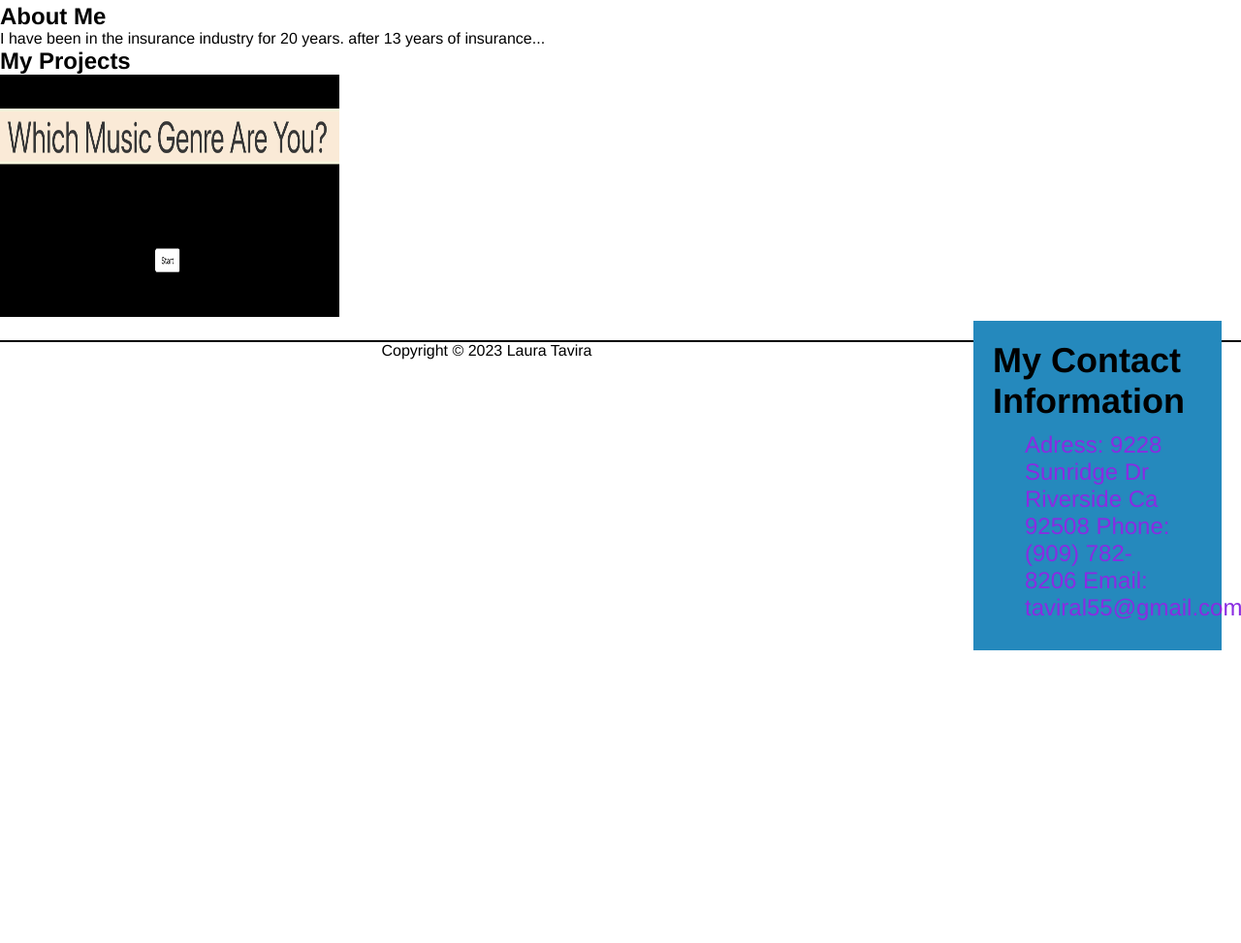
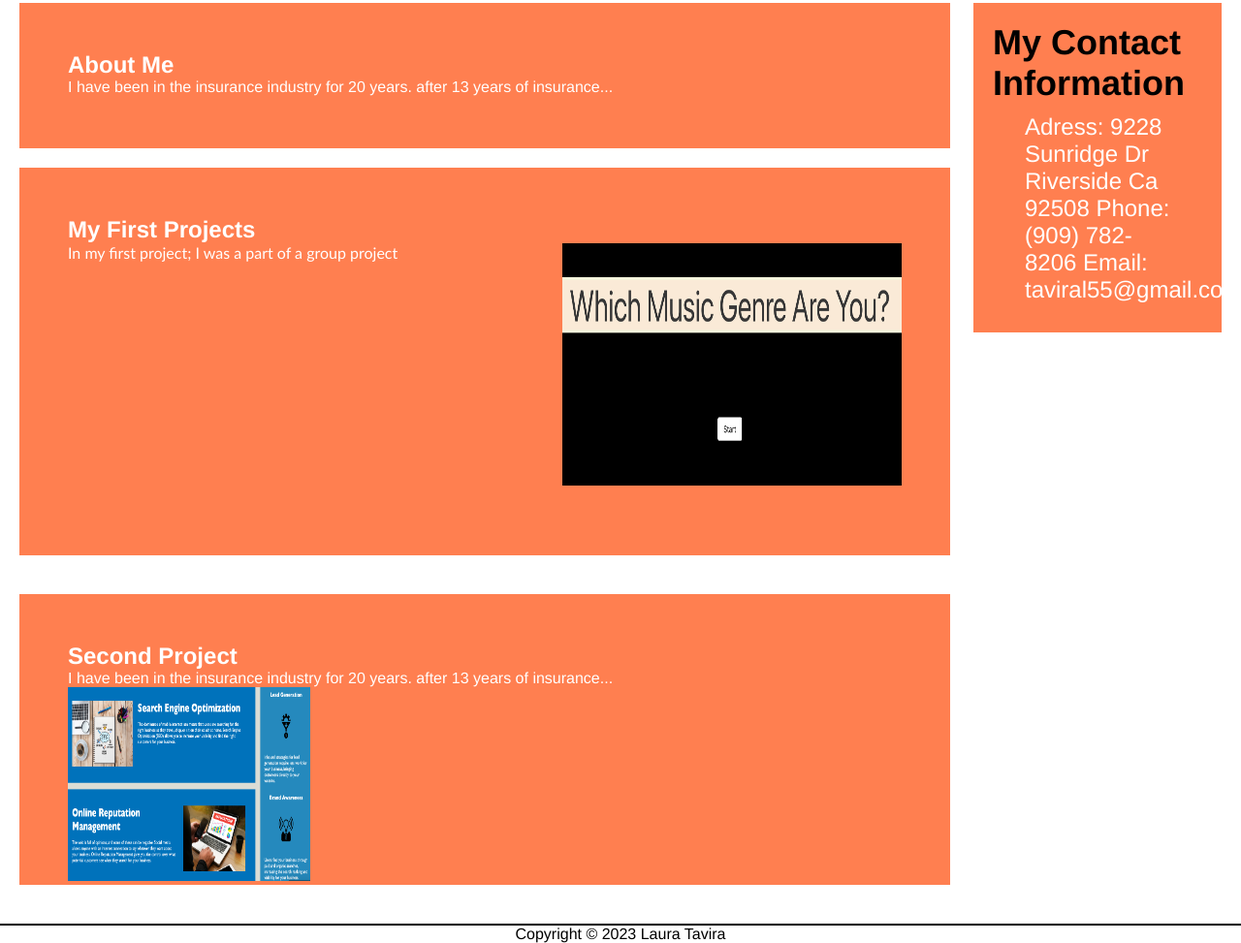
Before and after one commit to taviral55/professional-portfolio, a plain HTML site: page index.html in a window 1280 px wide. Shown: the part 372-1345 px from the top of the page at 97% size. Before the commit the page ends 1043 px from the top, so only its background shows below. Drawn offline with Linux system fonts and the light colour scheme.

Commit message:
added second project

```diff
--- a/assets/styles.css
+++ b/assets/styles.css
@@ -64,7 +64,7 @@ figure {
     height: 250px;
     width: 100%;
     margin-bottom: 25px;
-    background-color: azure;
+    background-color: rgb(33, 217, 217);
     background-size: cover;
     background-position: center;
     align-items: center;
@@ -72,11 +72,11 @@ figure {
 
 .myinfo {
     margin-bottom: 32px;
-    color: #af1717;
+    color: coral;
     display: block;
     margin: 10px auto;
     max-width: 150px;
-    color:blueviolet;
+    color:white;
 }
 
 .side {
@@ -87,9 +87,53 @@ figure {
     width: 20%;
     height: 100%;
     font-family: 'Gill Sans', 'Gill Sans MT', Calibri, 'Trebuchet MS', sans-serif;
-    background-color: #2589bd;
+    background-color: coral;
 }
 
 #contact {
     font-size: x-large;
 }
+
+.content {
+    width: 75%;
+    display: inline-block;
+    margin-left: 20px;
+}
+
+#about {
+    margin-bottom: 20px;
+    padding: 50px;
+    height: 150px;
+    font-family: 'Gill Sans', 'Gill Sans MT', Calibri, 'Trebuchet MS', sans-serif;
+    background-color: coral;
+    color: #ffffff;
+}
+
+#work {
+    margin-bottom: 40px;
+    padding: 50px;
+    height: 400px;
+    font-family: 'Gill Sans', 'Gill Sans MT', Calibri, 'Trebuchet MS', sans-serif;
+    background-color: coral;
+    color: #ffffff;
+}
+#work img {
+    max-height: 500px;
+    float: right;
+    margin-left: 25px;
+}
+
+#secondproject {
+    margin-bottom: 20px;
+    padding: 50px;
+    height: 300px;
+    font-family: 'Gill Sans', 'Gill Sans MT', Calibri, 'Trebuchet MS', sans-serif;
+    background-color: coral;
+    color: #ffffff;
+}
+
+#seconfproject img {
+    max-height: 250;
+    float: left;
+    margin-right: 25px;
+}
--- a/index.html
+++ b/index.html
@@ -32,19 +32,33 @@
             <img src="./assets/images/mypic.png" width="175" height="200" alt="my professional pic">
         </figure>
     </section>
-    <article>
+    <article class="content">
         <div id="about">
             <h2>About Me</h2>
-            <p>I have been in the insurance industry for 20 years. after 13 years of insurance...</p>
+            <p>
+                I have been in the insurance industry for 20 years. after 13 years of insurance...
+            </p>
         </div>
 
         <div id="work">
-            <h2>My Projects</h2>
+            <h2>My First Projects</h2>
             <img src="./assets/images/My first project.png" width="350" height="250" alt="which genre are you?"
+            <p>
+                In my first project; I was a part of a group project
+            </p>
+        </div>
+
+        <div id="secondproject">
+            <h2>Second Project</h2>
+            <p>
+                I have been in the insurance industry for 20 years. after 13 years of insurance...
+            </p>
+
+            <img src="./assets/images/Second Project.png" width="250" height="200" alt="Horison website"
+
         </div>
 
      </article>
-
     <aside class="side">
         <div id="contact">
             <h2>My Contact Information</h2>
```
Also changed, not shown: assets/images/Second Project.png (added).
